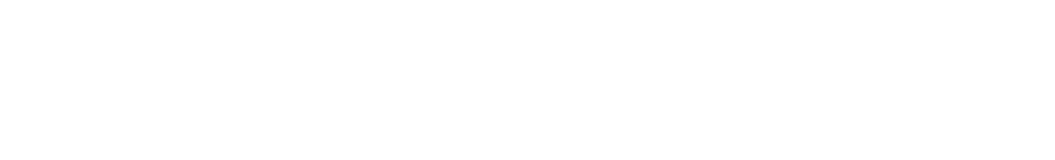
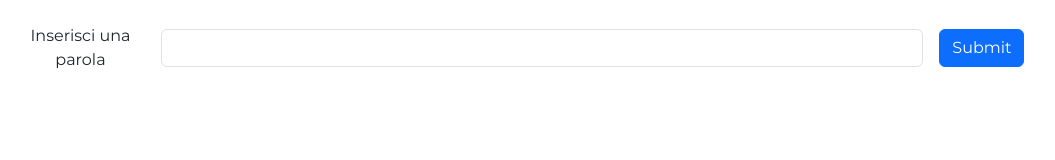
Before and after one commit to SantiGalvan/js-paliedispari, a plain HTML site: page index.html in a window 1280 px wide. Shown: the whole page, without its empty margins (78-1133 px from the left). Drawn offline with nearby package versions, Linux system fonts and the light colour scheme.

Commit message:
added form

```diff
--- a/index.html
+++ b/index.html
@@ -27,7 +27,31 @@
 </head>
 
 <body>
+    <main>
 
+        <!-- Section Palindroma -->
+        <section id="palindroma">
+            <div class="container p-4 text-center">
+                <form class="row  g-3 align-items-center">
+                    <div class="col-10">
+                        <div class="d-flex gap-3 align-items-center justify-content-end">
+                            <label class="label-palindroma" for="text">Inserisci una parola</label>
+                            <input type="text" class="form-control" id="text">
+                        </div>
+                    </div>
+
+                    <div class="col-2 text-start">
+                        <button type="submit" class="btn btn-primary">Submit</button>
+                    </div>
+                </form>
+            </div>
+        </section>
+
+        <!-- Section Pari e Dispari -->
+        <section>
+            <div class="container"></div>
+        </section>
+    </main>
 </body>
 
 </html>
```
